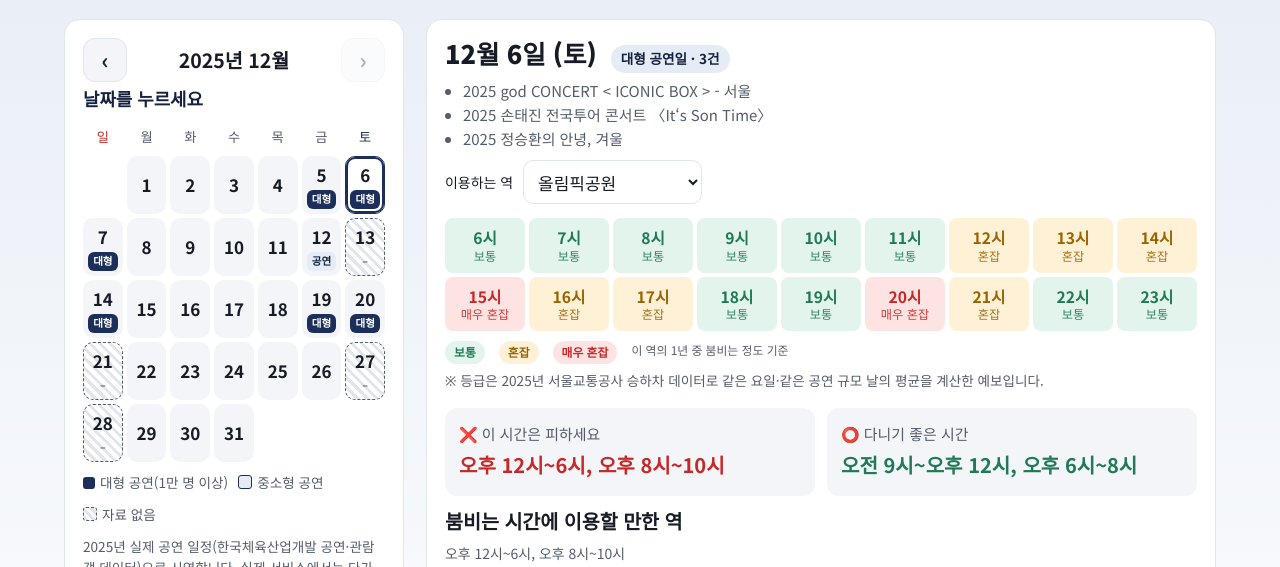
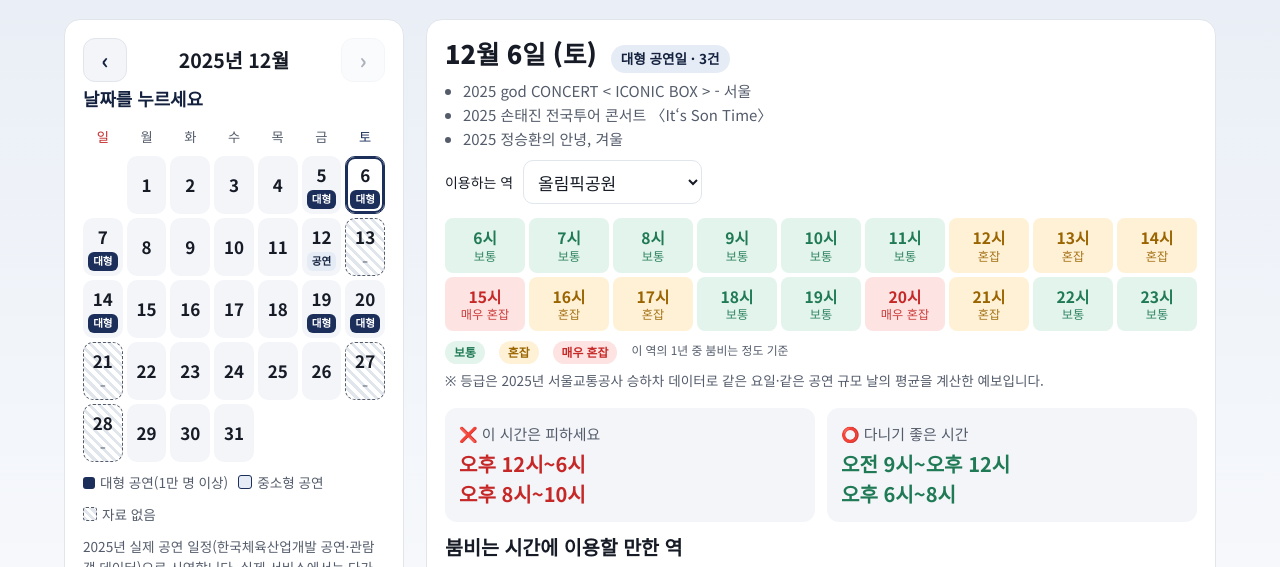
Before and after one commit to dogak333-code/avoid-concert, a plain HTML site: page index.html in a window 1280 px wide. Shown: the part 233-800 px from the top of the page. Drawn offline with Linux system fonts and the light colour scheme.

Commit message:
Add files via upload

```diff
--- a/index.html
+++ b/index.html
@@ -83,7 +83,7 @@ select{min-height:44px;border:1px solid var(--line);border-radius:10px;padding:6
 .sum{display:grid;grid-template-columns:repeat(2,minmax(0,1fr));gap:12px;margin-top:16px}
 .box{border-radius:12px;padding:14px;background:var(--soft)}
 .box h4{margin:0 0 4px;font-size:.88em;color:var(--ink2);font-weight:500}
-.box p{margin:0;font-size:1.18em;font-weight:700}
+.box p{margin:0;font-size:1.18em;font-weight:700;white-space:pre-line;line-height:1.45}
 .box.avoid p{color:var(--very)}.box.go p{color:var(--ok)}
 .alts{margin-top:14px}
 .alt-list{display:grid;grid-template-columns:repeat(auto-fill,minmax(180px,1fr));gap:8px;margin:8px 0}
@@ -277,6 +277,7 @@ const h12 = h => h === 12 || h === 24 ? 12 : h % 12;
 const tl = h => `${per(h)} ${h12(h)}시`;
 const span = (a, e) => per(a) === per(e) ? `${tl(a)}~${h12(e)}시` : `${tl(a)}~${tl(e)}`;
 const rng = hs => windows(hs).map(([a,b]) => span(a, b+1)).join(", ");
+const rngBr = hs => windows(hs).map(([a,b]) => span(a, b+1)).join("\n");
 const lines = st => ST[st].L.map(l => `<span class="line L${l}">${l}</span>`).join("");
 
 function analyze(type, size, st){
@@ -313,11 +314,11 @@ function drawForecast(){
   $("#fcShow").textContent = f.names.length ? `${f.size} 공연일 · ${f.names.length}건` : noData(sel) ? "자료 없음" : "공연 없음";
   $("#fcNames").innerHTML = f.names.map(n => `<li>${esc(n)}</li>`).join("");
   $("#strip").innerHTML = D.hours.map((h,i) => { const k = G[r.g[i]]; return `<div class="hr g${k}" role="listitem" aria-label="${h}시 ${r.g[i]}">${h}시<small>${r.g[i]==="매우 혼잡"?"매우 혼잡":r.g[i]}</small></div>`; }).join("");
-  $("#avoid").textContent = r.show.length ? rng(r.show) : "공연으로 붐비는 시간 없음";
-  $("#go").textContent = r.calm.length ? rng(r.calm) : "-";
+  $("#avoid").textContent = r.show.length ? rngBr(r.show) : "공연으로 붐비는 시간 없음";
+  $("#go").textContent = r.calm.length ? rngBr(r.calm) : "-";
   $("#commute").textContent = (noData(sel) ? "※ 이 날은 연계 데이터에 기록이 없어 공연 여부를 알 수 없습니다. 공연이 없다고 보고 낸 예보입니다. " : "") + (r.commute.length ? `※ ${rng(r.commute)}는 평소 출근 시간 혼잡입니다.` : "");
   const alt = [];
-  r.alts.filter(x => x.list.length).forEach(x => { const k = x.list.join("|"), m = alt.find(y => y.k === k); if(m) m.t += `, ${span(x.a, x.b+1)}`; else alt.push({k, t:span(x.a, x.b+1), list:x.list}); });
+  r.alts.filter(x => x.list.length).forEach(x => { const k = x.list.join("|"), m = alt.find(y => y.k === k); if(m) m.t += `<br>${span(x.a, x.b+1)}`; else alt.push({k, t:span(x.a, x.b+1), list:x.list}); });
   $("#alts").innerHTML = r.show.length ? `<h3>붐비는 시간에 이용할 만한 역</h3>` + (alt.length ? alt.map(x => `<p class="small muted" style="margin:10px 0 0">${x.t}</p><div class="alt-list">${x.list.map(s => `<div class="alt"><b>${lines(s)} ${esc(ST[s].n)}</b><span class="small muted">엘리베이터 ${ST[s].e}대<br>올림픽공원역에서 <span style="white-space:nowrap">약 ${ST[s].km}km</span></span></div>`).join("")}</div>`).join("") : `<p class="muted">이 시간에는 주변 역도 함께 붐빕니다. 가급적 이동을 미뤄 주세요.</p>`) + `<p class="tip">💡 더 가까운 역이 있다면, 혼잡한 ${esc(ST[station].n)}역 대신 그 역을 이용하세요.</p>` : "";
   const altTxt = alt.length ? alt[0].list.slice(0,2).map(s => `${ST[s].n}역(엘리베이터 ${ST[s].e}대)`).join(", ") : "";
   $("#smsWhen").textContent = `위 혼잡 예보에서 고른 ${M+1}월 ${sel}일 기준 예시 · 공연 전날 오후와 당일 아침 2번 보내드려요`;
@@ -333,8 +334,8 @@ function drawAgency(){
   const rows = days.map(d => {
     const f = info(d), r = analyze(f.type, f.size, HOME); veryH += r.very.length;
     const start = r.show.length ? Math.min(...r.show) : null;
-    const act = r.show.length ? `이동지원 차량은 ${tl(start)} 이전 배치 · 방문 일정은 ${r.calm.length?rng(r.calm):"오전"} 권장` : "공연 관련 혼잡 없음";
-    return `<tr><td class="nw" data-l="날짜">${M+1}월 ${d}일 (${DOW[f.w]})</td><td data-l="공연"><span class="pill ${f.size==="대형"?"g2":"g1"}">${f.size}</span> ${esc(f.names[0]||"")}${f.names.length>1?` 외 ${f.names.length-1}건`:""}</td><td class="nw" data-l="매우 혼잡">${r.very.length?rng(r.very):"없음"}</td><td data-l="권장 조치">${act}</td></tr>`;
+    const act = r.show.length ? `이동지원 차량은 ${tl(start)} 이전 배치 · 방문 일정은 ${r.calm.length?rng(r.calm).split(", ").join("<br>"):"오전"} 권장` : "공연 관련 혼잡 없음";
+    return `<tr><td class="nw" data-l="날짜">${M+1}월 ${d}일 (${DOW[f.w]})</td><td data-l="공연"><span class="pill ${f.size==="대형"?"g2":"g1"}">${f.size}</span> ${esc(f.names[0]||"")}${f.names.length>1?` 외 ${f.names.length-1}건`:""}</td><td class="nw" data-l="매우 혼잡">${r.very.length?rng(r.very).split(", ").join("<br>"):"없음"}</td><td data-l="권장 조치">${act}</td></tr>`;
   });
   $("#agTable tbody").innerHTML = rows.join("") || `<tr><td colspan="4" class="muted">이 달에는 공연이 없습니다.</td></tr>`;
   $("#agMonth").textContent = `${Y}년 ${M+1}월`;
```
